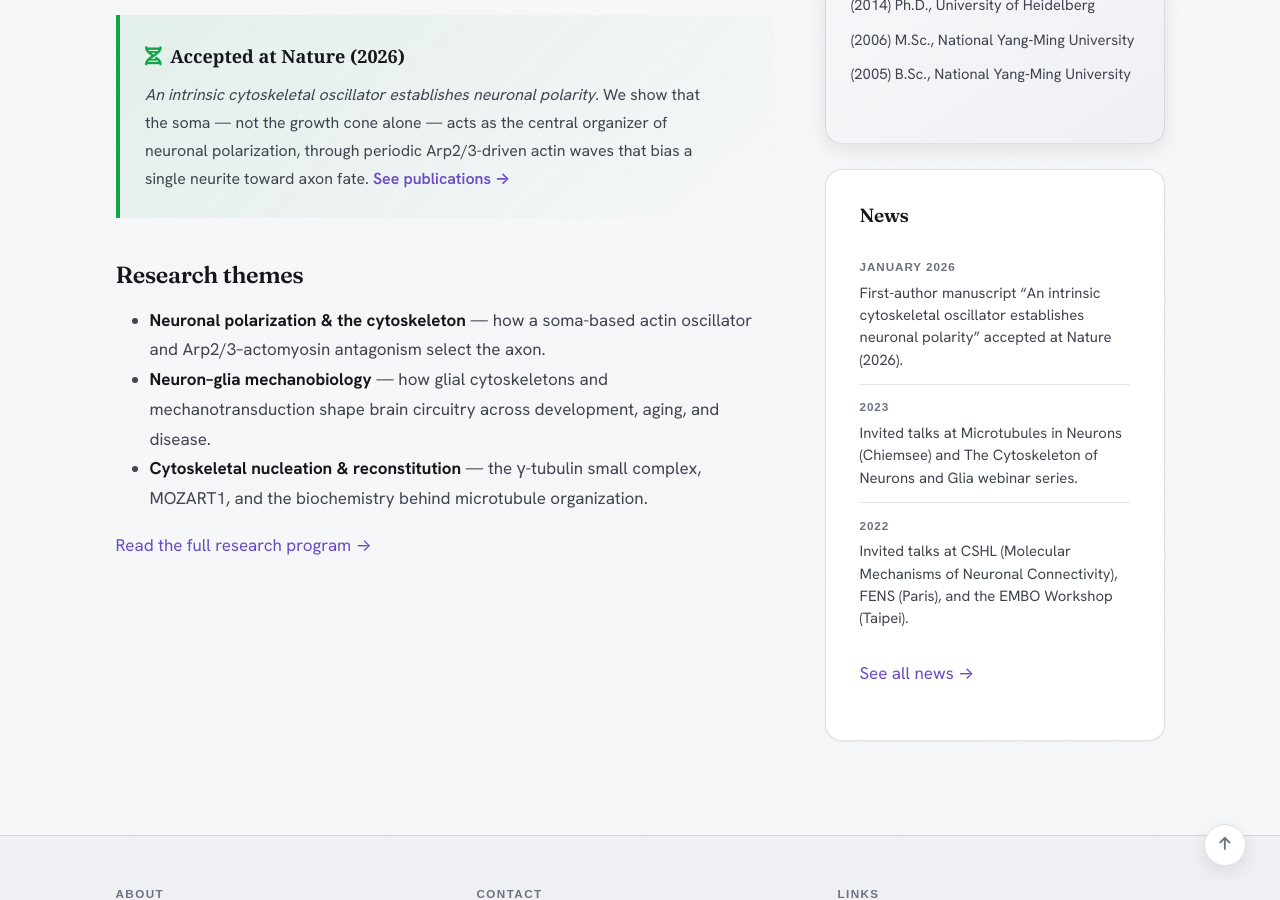
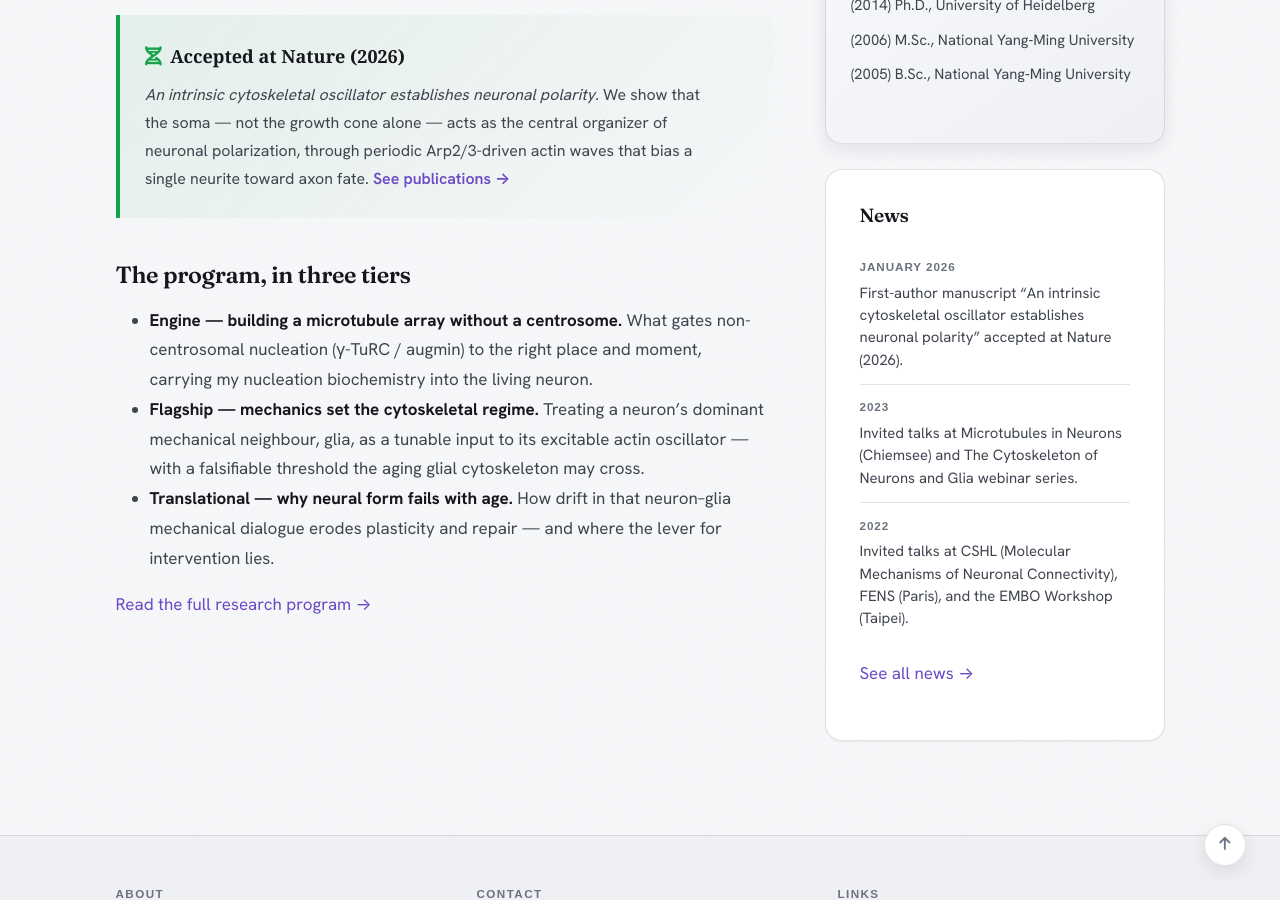
Before and after one commit to darkbreaker0/darkbreaker0.github.io, a Jekyll site: the page built from _pages/home.md, in a window 1280 px wide and 900 px high, scrolled down 1386 px. Built offline with Jekyll 4.4.1, drawn with Linux system fonts in a browser that asks for light colours; a style sheet for code colours, icons or effects is not loaded.

Commit message:
content: align home research themes to the three-tier program (engine/flagship/translational)

```diff
--- a/_pages/home.md
+++ b/_pages/home.md
@@ -20,10 +20,10 @@
 <p><em>An intrinsic cytoskeletal oscillator establishes neuronal polarity.</em> We show that the soma &mdash; not the growth cone alone &mdash; acts as the central organizer of neuronal polarization, through periodic Arp2/3-driven actin waves that bias a single neurite toward axon fate. <a href="{{ site.url }}{{ site.baseurl }}/publications">See publications &rarr;</a></p>
 </div>
 
-### Research themes
+### The program, in three tiers
 
-- **Neuronal polarization & the cytoskeleton** — how a soma-based actin oscillator and Arp2/3&ndash;actomyosin antagonism select the axon.
-- **Neuron–glia mechanobiology** — how glial cytoskeletons and mechanotransduction shape brain circuitry across development, aging, and disease.
-- **Cytoskeletal nucleation & reconstitution** — the γ-tubulin small complex, MOZART1, and the biochemistry behind microtubule organization.
+- **Engine — building a microtubule array without a centrosome.** What gates non-centrosomal nucleation (γ-TuRC / augmin) to the right place and moment, carrying my nucleation biochemistry into the living neuron.
+- **Flagship — mechanics set the cytoskeletal regime.** Treating a neuron's dominant mechanical neighbour, glia, as a tunable input to its excitable actin oscillator — with a falsifiable threshold the aging glial cytoskeleton may cross.
+- **Translational — why neural form fails with age.** How drift in that neuron–glia mechanical dialogue erodes plasticity and repair — and where the lever for intervention lies.
 
 [Read the full research program →]({{ site.url }}{{ site.baseurl }}/research)
```
